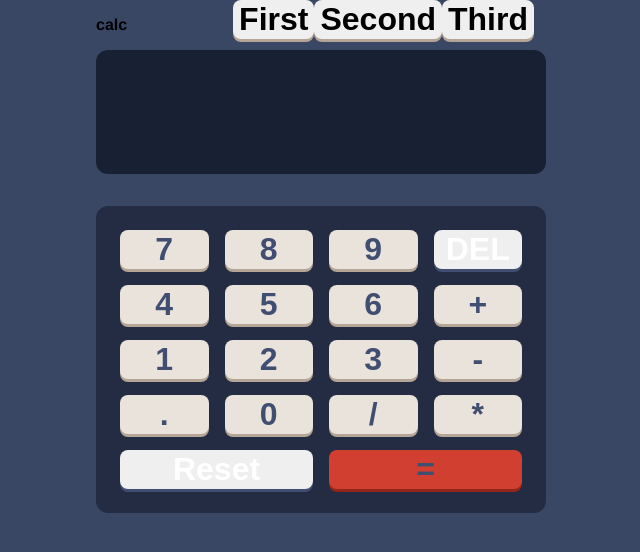
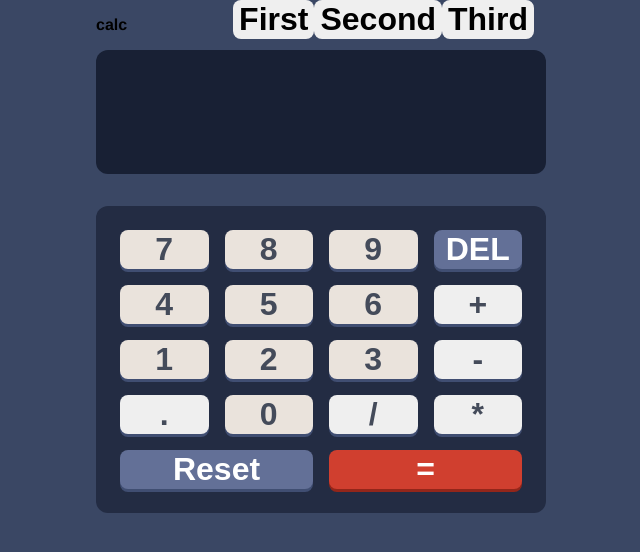
Before and after one commit to chimny/calculator, a React (Create React App) app: page / in a window 1280 px wide. Shown: the top 552 px of the page, without its empty margins (319-959 px from the left). Built offline with nearby package versions, Linux system fonts and the light colour scheme.

Commit message:
rearranged naming convention in theme.js

```diff
--- a/src/data/theme.js
+++ b/src/data/theme.js
@@ -7,23 +7,20 @@ const firstTheme = {
     mainBackground: 'hsl(222, 26%, 31%)',
     windowBackground: 'hsl(224, 36%, 15%)',
     keyboardBackground: 'hsl(223, 31%, 20%)',
-    keyBackground: 'hsl(30, 25%, 89%)',
+    numButtonBackground: 'hsl(30, 25%, 89%)',
+    numButtonShadow: 'hsl(224, 28%, 35%)',
+    fontColor: 'hsl(221, 14%, 31%)',
+
+    equalButtonBackground: 'hsl(6, 63%, 50%)',
+    equalButtonFontColor: 'hsl(0,0%,100%)',
+    equalButtonShadow: 'hsl(6, 70%, 34%)',
 
 
+    clearButtonFontColor: 'hsl(0, 0%, 100%)',
+    clearButtonBackground: 'hsl(225, 21%, 49%)',
+    clearButtonShadow: 'hsl(224, 28%, 35%)',
 
-    //variables below
-    darkBlueKeyShadow: 'hsl(224, 28%, 35%)',
-    redColor: 'hsl(6, 63%, 50%)',
-    darkRed: 'hsl(6, 70%, 34%)',
-    lightGrayKeyBackground: 'hsl(30, 25%, 89%)',
-    grayOrangeKeyShadow: 'hsl(28, 16%, 65%)',
-    darkGrayBlue: 'hsl(221, 14%, 31%)',
-    whiteColor: 'hsl(0, 0%, 100%)',
 
-//    text below
-//    keys below
-//    toggle background, keypad background
-    veryDarkDesaturatedBlueKeypad: 'hsl(223, 31%, 20%)',
 }
 
 const secondTheme = {
@@ -36,20 +33,17 @@ const secondTheme = {
     windowBackground: 'hsl(0, 0%, 93%)',
     keyboardBackground: 'hsl(0, 5%, 81%)',
     keyBackground: 'hsl(30, 25%, 89%)',
+    numButtonShadow: 'hsl(185, 58%, 25%)',
+    numButtonBackground: 'hsl(30, 25%, 89%)',
+    fontColor: 'hsl(60, 10%, 19%)',
+    equalButtonBackground: 'hsl(25, 98%, 40%)',
+    equalButtonFontColor: 'hsl(0,0%,100%)',
+    equalButtonShadow: 'hsl(25, 99%, 27%)',
 
-//    toggle background, keypad background
-    veryDarkDesaturatedBlueKeypad: 'hsl(223, 31%, 20%)',
+    clearButtonFontColor: 'hsl(0, 0%, 100%)',
+    clearButtonBackground: 'hsl(185, 42%, 37%)',
+    clearButtonShadow: 'hsl(185, 58%, 25%)',
 
-//    keys below
-    darkBlueKeyBackground: 'hsl(225, 21%, 49%)',
-    darkBlueKeyShadow: 'hsl(96,100%,50%)',
-    redColor: 'hsl(6, 63%, 50%)',
-    darkRed: 'hsl(6, 70%, 34%)',
-    lightGrayKeyBackground: 'hsl(30, 25%, 89%)',
-    grayOrangeKeyShadow: 'hsl(28, 16%, 65%)',
-//    text below
-    darkGrayBlue: 'hsl(221, 14%, 31%)',
-    whiteColor: 'hsl(0, 0%, 100%)',
 
 }
 
@@ -64,22 +58,17 @@ const thirdTheme = {
     windowBackground: 'hsl(268, 71%, 12%)',
     keyboardBackground: 'hsl(268, 71%, 12%)',
     keyBackground: 'hsl(281, 89%, 26%)',
+    numButtonShadow: 'hsl(285, 91%, 52%)',
+    numButtonBackground: 'hsl(281, 89%, 26%)',
+    fontColor: 'hsl(52, 100%, 62%)',
+    equalButtonBackground: 'hsl(176, 100%, 44%)',
+    equalButtonFontColor: 'hsl(198, 20%, 13%)',
+    equalButtonShadow: 'hsl(177, 92%, 70%)',
 
+    clearButtonFontColor: 'hsl(0, 0%, 100%)',
+    clearButtonBackground: 'hsl(281, 89%, 26%)',
+    clearButtonShadow: 'hsl(285, 91%, 52%)',
 
-//    toggle background, keypad background
-    veryDarkDesaturatedBlueKeypad: 'hsl(223, 31%, 20%)',
-    veryDarkDesaturatedBlueKeypadScreenBGC: 'hsl(224, 36%, 15%)',
-
-//    keys below
-    darkBlueKeyBackground: 'hsl(225, 21%, 49%)',
-    darkBlueKeyShadow: 'hsl(73,100%,50%)',
-    redColor: 'hsl(6, 63%, 50%)',
-    darkRed: 'hsl(270,19%,10%)',
-    lightGrayKeyBackground: 'hsl(30, 25%, 89%)',
-    grayOrangeKeyShadow: 'hsl(28, 16%, 65%)',
-//    text below
-    darkGrayBlue: 'hsl(221, 14%, 31%)',
-    whiteColor: 'hsl(0, 0%, 100%)',
 
 }
 
--- a/src/styles/GlobalStyle.jsx
+++ b/src/styles/GlobalStyle.jsx
@@ -13,17 +13,16 @@ export const GlobalStyle = createGlobalStyle`
   body {
     margin: 0;
     padding: 0;
-    font-family: Spartan, Open-Sans, Helvetica, Sans-Serif;
+    font-family: Spartan, Open-Sans, Helvetica, Sans-Serif,sans-serif;
     font-weight: 700;
 
 
     & button {
       font-size: 32px;
-      //color: ${({theme}) => theme.darkGrayBlue};
       font-weight: 700;
       border-radius: 8px;
       border: none;
-      box-shadow: 0 3px ${({theme}) => theme.grayOrangeKeyShadow};
+
     }
   }
 `;
--- a/src/styles/StyledCalculationButton.jsx
+++ b/src/styles/StyledCalculationButton.jsx
@@ -2,12 +2,12 @@ import styled from "styled-components";
 
 
 export const StyledCalculationButton = styled.button`
-  background: ${({symbol, theme}) => symbol === '=' ? theme.redColor : theme.keyBackground};
+  background: ${({symbol, theme}) => symbol === '=' ? theme.equalButtonBackground : theme.keyBackground};
+  color: ${({symbol, theme}) => symbol === '=' ? theme.equalButtonFontColor : theme.fontColor};
   border: none;
   cursor: pointer;
   font-size: 32px;
-  color: ${({theme}) => theme.darkBlueKeyShadow};
   font-weight: 700;
-  box-shadow: 0 3px  ${({symbol, theme}) => symbol === '=' ? theme.darkRed : theme.grayOrangeKeyShadow };
-  grid-area: ${({area}) => area };
+  box-shadow: 0 3px ${({symbol, theme}) => symbol === '=' ? theme.equalButtonShadow : theme.numButtonShadow};
+  grid-area: ${({area}) => area};
 }`
--- a/src/styles/StyledClearButton.jsx
+++ b/src/styles/StyledClearButton.jsx
@@ -2,8 +2,8 @@ import styled from "styled-components";
 
 
 export const StyledClearButton = styled.button`
- color: ${({theme}) => theme.whiteColor};
-  background: ${({theme} )=> theme.darkBlueKeyBackground};
-  box-shadow: 0 3px ${({theme}) => theme.darkBlueKeyShadow};
+ color: ${({theme}) => theme.clearButtonFontColor};
+  background: ${({theme} )=> theme.clearButtonBackground};
+  box-shadow: 0 3px ${({theme}) => theme.clearButtonShadow};
   grid-area: ${({area}) => area };
 `
--- a/src/styles/StyledNumButton.jsx
+++ b/src/styles/StyledNumButton.jsx
@@ -2,11 +2,12 @@ import styled from "styled-components";
 
 
 export const StyledNumButton = styled.button`
-  background: ${({theme}) => theme.keyBackground};
+  background: ${({theme}) => theme.numButtonBackground};
   border: none;
   cursor: pointer;
-font-size: 32px;
-  color: ${({theme}) => theme.darkBlueKeyShadow};
+  font-size: 32px;
+  color: ${({theme}) => theme.fontColor};
+  box-shadow: 0 3px ${({theme}) => theme.numButtonShadow};
   font-weight: 700;
-  grid-area: ${({area}) => area };
+  grid-area: ${({area}) => area};
 }`
```
